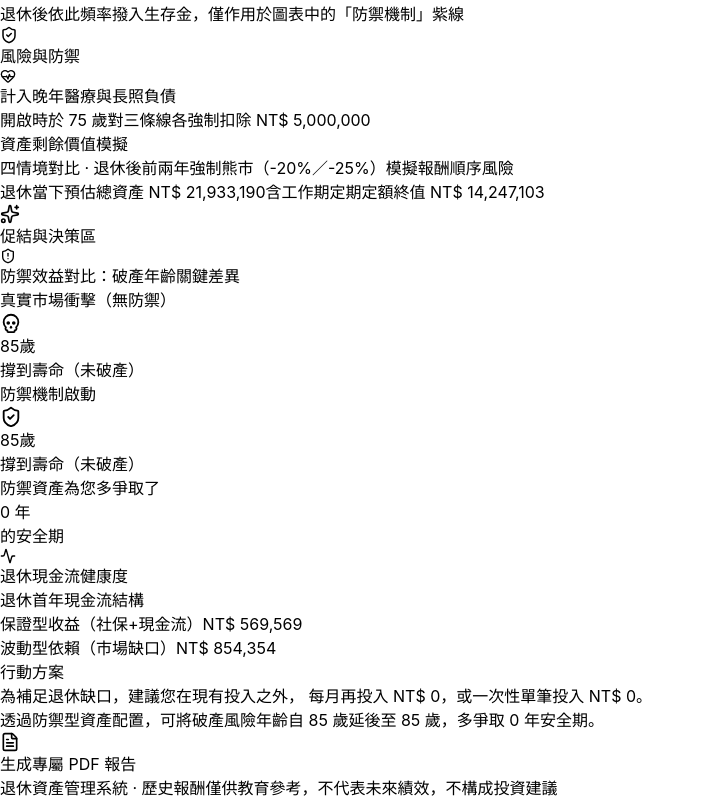
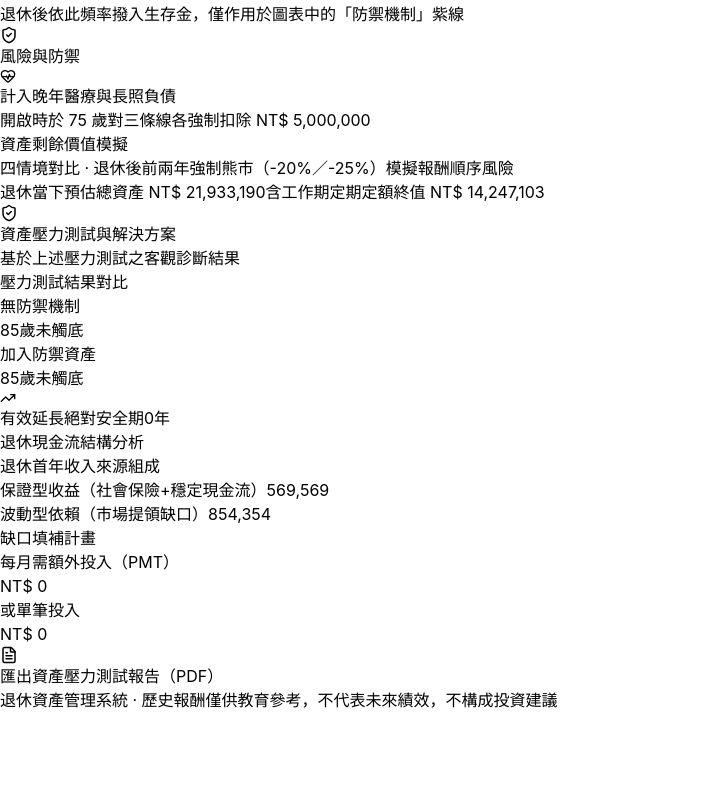
Before and after one commit to wilber8767-ai/retiring, a React (Vite) app in the folder ycc-retirement/: page / in a window 1280 px wide. Shown: the part 1278-2078 px from the top of the page, without its empty margins (0-705 px from the left). After the commit the page ends 1990 px from the top, so only its background shows below. Built offline with nearby package versions, Linux system fonts and the light colour scheme.

Commit message:
feat: 退休資產壓力測試系統 兩欄版面

```diff
--- a/ycc-retirement/src/App.jsx
+++ b/ycc-retirement/src/App.jsx
@@ -7,7 +7,7 @@ import {
 import {
   Wallet, TrendingDown, ShieldCheck, Activity, HeartPulse, Coins, Calendar,
   PiggyBank, Landmark, TrendingUp, Skull, Layers, Repeat,
-  FileText, ShieldAlert, Sparkles,
+  FileText,
 } from "lucide-react";
 
 // ===== 歷史報酬序列（價格報酬，不含配息）=====
@@ -323,8 +323,9 @@ export default function App() {
         </div>
       </section>
 
-      <main className="max-w-7xl mx-auto px-6 py-8 grid grid-cols-1 lg:grid-cols-3 gap-6">
-        <div className="lg:col-span-1 space-y-6">
+      <main className="max-w-7xl mx-auto px-6 py-8 grid grid-cols-1 lg:grid-cols-12 gap-6 items-start">
+        {/* 左欄：輸入控制面板 */}
+        <div className="lg:col-span-3 space-y-6">
           <div className="bg-white rounded-xl p-6 border border-stone-200 shadow-sm">
             <h2 className="text-lg font-bold mb-4 flex items-center gap-2">
               <Calendar size={18} className="text-teal-700" /> 年齡控制
@@ -406,15 +407,16 @@ export default function App() {
           </div>
         </div>
 
-        <div className="lg:col-span-2">
-          <div className="bg-white rounded-xl p-6 border border-stone-200 shadow-sm h-full">
+        {/* 右欄：圖表 + 解決方案，垂直堆疊 */}
+        <div className="lg:col-span-9 space-y-6">
+          <div className="bg-white rounded-xl p-6 border border-stone-200 shadow-sm">
             <h2 className="text-lg font-bold mb-1">資產剩餘價值模擬</h2>
             <p className="text-xs text-stone-500 mb-4">
               四情境對比 · 退休後前兩年強制熊市（-20%／-25%）模擬報酬順序風險
             </p>
             <div className="h-[460px]">
               <ResponsiveContainer width="100%" height="100%">
-                <LineChart data={calc.data} margin={{ top: 10, right: 20, left: 10, bottom: 10 }}>
+                <LineChart data={calc.data} margin={{ top: 40, right: 24, left: 10, bottom: 10 }}>
                   <CartesianGrid strokeDasharray="3 3" stroke="#e7e5e4" />
                   <XAxis dataKey="age" stroke="#78716c"
                     label={{ value: "年齡", position: "insideBottomRight", offset: -5, fill: "#78716c" }} />
@@ -424,7 +426,7 @@ export default function App() {
                     contentStyle={{ backgroundColor: "#ffffff", border: "1px solid #d6d3d1", borderRadius: 8, color: "#1c1917" }} />
                   <Legend />
                   <ReferenceLine x={calc.retireAge} stroke="#0f766e" strokeDasharray="4 4"
-                    label={{ value: "退休", fill: "#0f766e", position: "top" }} />
+                    label={{ value: "退休", fill: "#0f766e", position: "insideTop", fontSize: 12, dy: -20 }} />
                   <Line type="monotone" dataKey="perfect" name="完美預期(Glide Path)" stroke="#22c55e" strokeDasharray="6 4" strokeWidth={2} dot={false} />
                   <Line type="monotone" dataKey="sp500" name="S&P 500 真實序列" stroke="#ef4444" strokeWidth={2.5} dot={false} />
                   <Line type="monotone" dataKey="t0050" name="0050 真實序列" stroke="#3b82f6" strokeWidth={2.5} dot={false} />
@@ -438,58 +440,50 @@ export default function App() {
               <span>含工作期定期定額終值 NT$ {fmt(calc.contributionFV)}</span>
             </div>
           </div>
-        </div>
-      </main>
 
-      {/* ===== 促結與決策區 ===== */}
-      <section className="max-w-7xl mx-auto px-6 pb-10">
-        <div className="flex items-center gap-2 mb-4">
-          <Sparkles size={20} className="text-orange-500" />
-          <h2 className="text-xl font-bold text-stone-900">促結與決策區</h2>
-        </div>
+          {/* 資產壓力測試與解決方案（右欄內，圖表正下方） */}
+          <div>
+            <div className="flex items-center gap-2 mb-1">
+              <ShieldCheck size={18} className="text-teal-700" />
+              <h2 className="text-lg font-bold text-stone-900">資產壓力測試與解決方案</h2>
+            </div>
+            <p className="text-xs text-stone-400 mb-4">基於上述壓力測試之客觀診斷結果</p>
 
         <div className="grid grid-cols-1 lg:grid-cols-3 gap-6">
-          {/* 1) 防禦效益對比 Highlight Cards（佔兩欄）*/}
-          <div className="lg:col-span-2 bg-white rounded-xl p-6 border border-stone-200 shadow-sm">
-            <h3 className="text-sm font-semibold text-stone-500 mb-4 flex items-center gap-2">
-              <ShieldAlert size={16} className="text-orange-500" /> 防禦效益對比：破產年齡關鍵差異
-            </h3>
-            <div className="grid grid-cols-2 gap-4">
-              <div className="rounded-xl p-5 bg-red-50 border border-red-200 text-center">
-                <div className="text-xs font-medium text-red-500 mb-1">真實市場衝擊（無防禦）</div>
-                <div className="flex items-center justify-center gap-2">
-                  <Skull size={22} className="text-red-600" />
-                  <span className="text-4xl font-black text-red-600">{calc.spRuinAge}</span>
-                  <span className="text-lg text-red-500 self-end mb-1">歲</span>
+          {/* 1) 壓力測試結果對比 Stress Test Results */}
+          <div className="bg-white rounded-xl p-6 border border-stone-200 shadow-sm flex flex-col">
+            <h3 className="text-xs font-semibold text-stone-500 mb-4 uppercase tracking-wide">壓力測試結果對比</h3>
+            <div className="space-y-3">
+              <div className="rounded-lg p-4 bg-stone-50 border border-stone-200">
+                <div className="text-xs text-stone-500 mb-1">無防禦機制</div>
+                <div className="flex items-baseline gap-1">
+                  <span className="text-3xl font-bold text-stone-800">{calc.spRuinAge}</span>
+                  <span className="text-sm text-stone-500">歲</span>
+                  <span className="text-xs text-stone-400 ml-1">{calc.ruin.sp500 === null ? "未觸底" : "資產觸底"}</span>
                 </div>
-                <div className="text-xs text-red-500 mt-1">{calc.ruin.sp500 === null ? "撐到壽命（未破產）" : "資產見底破產"}</div>
               </div>
-              <div className="rounded-xl p-5 bg-teal-50 border border-teal-200 text-center">
-                <div className="text-xs font-medium text-teal-600 mb-1">防禦機制啟動</div>
-                <div className="flex items-center justify-center gap-2">
-                  <ShieldCheck size={22} className="text-teal-700" />
-                  <span className="text-4xl font-black text-teal-700">{calc.defRuinAge}</span>
-                  <span className="text-lg text-teal-600 self-end mb-1">歲</span>
+              <div className="rounded-lg p-4 bg-stone-50 border border-stone-200">
+                <div className="text-xs text-stone-500 mb-1">加入防禦資產</div>
+                <div className="flex items-baseline gap-1">
+                  <span className="text-3xl font-bold text-stone-800">{calc.defRuinAge}</span>
+                  <span className="text-sm text-stone-500">歲</span>
+                  <span className="text-xs text-stone-400 ml-1">{calc.ruin.defense === null ? "未觸底" : "資產觸底"}</span>
                 </div>
-                <div className="text-xs text-teal-600 mt-1">{calc.ruin.defense === null ? "撐到壽命（未破產）" : "資產見底破產"}</div>
               </div>
             </div>
-            <div className="mt-5 rounded-xl p-5 bg-gradient-to-r from-orange-500 to-orange-600 text-center shadow-sm">
-              <div className="text-sm text-orange-100 mb-1">防禦資產為您多爭取了</div>
-              <div className="text-5xl font-black text-white">
-                {calc.extraSafeYears} <span className="text-2xl">年</span>
-              </div>
-              <div className="text-sm text-orange-100 mt-1">的安全期</div>
+            <div className="mt-4 flex items-center justify-center gap-2 rounded-lg py-3 px-4 bg-teal-50 border border-teal-200">
+              <TrendingUp size={16} className="text-teal-700" />
+              <span className="text-sm text-stone-600">有效延長絕對安全期</span>
+              <span className="text-xl font-bold text-teal-700">{calc.extraSafeYears}</span>
+              <span className="text-sm text-stone-600">年</span>
             </div>
           </div>
 
-          {/* 2) 退休現金流健康度 Donut */}
+          {/* 2) 退休現金流結構分析 Donut */}
           <div className="bg-white rounded-xl p-6 border border-stone-200 shadow-sm flex flex-col">
-            <h3 className="text-sm font-semibold text-stone-500 mb-2 flex items-center gap-2">
-              <Activity size={16} className="text-teal-700" /> 退休現金流健康度
-            </h3>
-            <p className="text-xs text-stone-400 mb-2">退休首年現金流結構</p>
-            <div className="flex-1 min-h-[180px]">
+            <h3 className="text-xs font-semibold text-stone-500 mb-1 uppercase tracking-wide">退休現金流結構分析</h3>
+            <p className="text-xs text-stone-400 mb-2">退休首年收入來源組成</p>
+            <div className="flex-1 min-h-[150px]">
               <ResponsiveContainer width="100%" height="100%">
                 <PieChart>
                   <Pie
@@ -498,10 +492,10 @@ export default function App() {
                       { name: "波動型依賴", value: Math.round(calc.marketDependent) },
                     ]}
                     dataKey="value" nameKey="name"
-                    innerRadius={55} outerRadius={80} paddingAngle={2}
+                    innerRadius={48} outerRadius={70} paddingAngle={2}
                   >
                     <Cell fill="#0f766e" />
-                    <Cell fill="#f97316" />
+                    <Cell fill="#f59e0b" />
                   </Pie>
                   <Tooltip formatter={(v) => `NT$ ${fmt(v)}`} contentStyle={{ backgroundColor: "#ffffff", border: "1px solid #d6d3d1", borderRadius: 8, color: "#1c1917" }} />
                 </PieChart>
@@ -510,46 +504,45 @@ export default function App() {
             <div className="space-y-1.5 mt-2 text-xs">
               <div className="flex items-center justify-between">
                 <span className="flex items-center gap-2 text-stone-600">
-                  <span className="w-3 h-3 rounded-sm inline-block" style={{ background: "#0f766e" }} /> 保證型收益（社保+現金流）
+                  <span className="w-2.5 h-2.5 rounded-sm inline-block" style={{ background: "#0f766e" }} /> 保證型收益（社會保險+穩定現金流）
                 </span>
-                <span className="font-semibold text-stone-800">NT$ {fmt(calc.guaranteedIncome)}</span>
+                <span className="font-semibold text-stone-800">{fmt(calc.guaranteedIncome)}</span>
               </div>
               <div className="flex items-center justify-between">
                 <span className="flex items-center gap-2 text-stone-600">
-                  <span className="w-3 h-3 rounded-sm inline-block" style={{ background: "#f97316" }} /> 波動型依賴（市場缺口）
+                  <span className="w-2.5 h-2.5 rounded-sm inline-block" style={{ background: "#f59e0b" }} /> 波動型依賴（市場提領缺口）
                 </span>
-                <span className="font-semibold text-stone-800">NT$ {fmt(calc.marketDependent)}</span>
+                <span className="font-semibold text-stone-800">{fmt(calc.marketDependent)}</span>
               </div>
             </div>
           </div>
-        </div>
 
-        {/* 3) 行動方案與匯出區 */}
-        <div className="mt-6 bg-white rounded-xl p-6 border border-stone-200 shadow-sm">
-          <div className="grid grid-cols-1 md:grid-cols-3 gap-6 items-center">
-            <div className="md:col-span-2">
-              <h3 className="text-sm font-semibold text-stone-500 mb-2">行動方案</h3>
-              <p className="text-stone-700">
-                為補足退休缺口，建議您在現有投入之外，
-                <span className="font-bold text-orange-600"> 每月再投入 NT$ {fmt(calc.extraMonthly)}</span>
-                ，或一次性單筆投入 <span className="font-bold text-orange-600">NT$ {fmt(calc.lumpSum)}</span>。
-              </p>
-              <p className="text-xs text-stone-400 mt-2">
-                透過防禦型資產配置，可將破產風險年齡自 {calc.spRuinAge} 歲延後至 {calc.defRuinAge} 歲，多爭取 {calc.extraSafeYears} 年安全期。
-              </p>
+          {/* 3) 系統優化建議與匯出 */}
+          <div className="bg-white rounded-xl p-6 border border-stone-200 shadow-sm flex flex-col">
+            <h3 className="text-xs font-semibold text-stone-500 mb-4 uppercase tracking-wide">缺口填補計畫</h3>
+            <div className="rounded-lg p-4 bg-stone-50 border border-stone-200 mb-3">
+              <div className="text-xs text-stone-500 mb-1">每月需額外投入（PMT）</div>
+              <div className="text-2xl font-bold text-stone-800">NT$ {fmt(calc.extraMonthly)}</div>
             </div>
-            <div className="flex justify-center md:justify-end">
-              <button
-                onClick={() => alert("專屬 PDF 報告產製功能開發中：\n\n將輸出含破產年限對比、現金流健康度與行動方案的完整退休規劃書。")}
-                className="flex items-center gap-2 bg-gradient-to-r from-teal-700 to-teal-800 hover:from-teal-800 hover:to-teal-900 text-white font-bold px-6 py-4 rounded-xl shadow-md transition-colors"
-              >
-                <FileText size={20} />
-                生成專屬 PDF 報告
-              </button>
+            <div className="rounded-lg p-4 bg-stone-50 border border-stone-200">
+              <div className="text-xs text-stone-500 mb-1">或單筆投入</div>
+              <div className="text-2xl font-bold text-stone-800">NT$ {fmt(calc.lumpSum)}</div>
             </div>
+            <div className="flex-1" />
+            <button
+              onClick={() => alert("資產壓力測試報告產製功能開發中。\n\n將輸出含壓力測試結果、現金流結構分析與缺口填補計畫之完整診斷報告（PDF）。")}
+              className="mt-4 flex items-center justify-center gap-2 border border-teal-700 text-teal-700 hover:bg-teal-50 font-semibold px-5 py-3 rounded-lg transition-colors"
+            >
+              <FileText size={18} />
+              匯出資產壓力測試報告（PDF）
+            </button>
+          </div>
+          </div>
+          {/* /資產壓力測試與解決方案 */}
           </div>
         </div>
-      </section>
+        {/* /右欄 */}
+      </main>
 
       <footer className="text-center text-xs text-stone-400 py-6 border-t border-stone-200">
         退休資產管理系統 · 歷史報酬僅供教育參考，不代表未來績效，不構成投資建議
```
